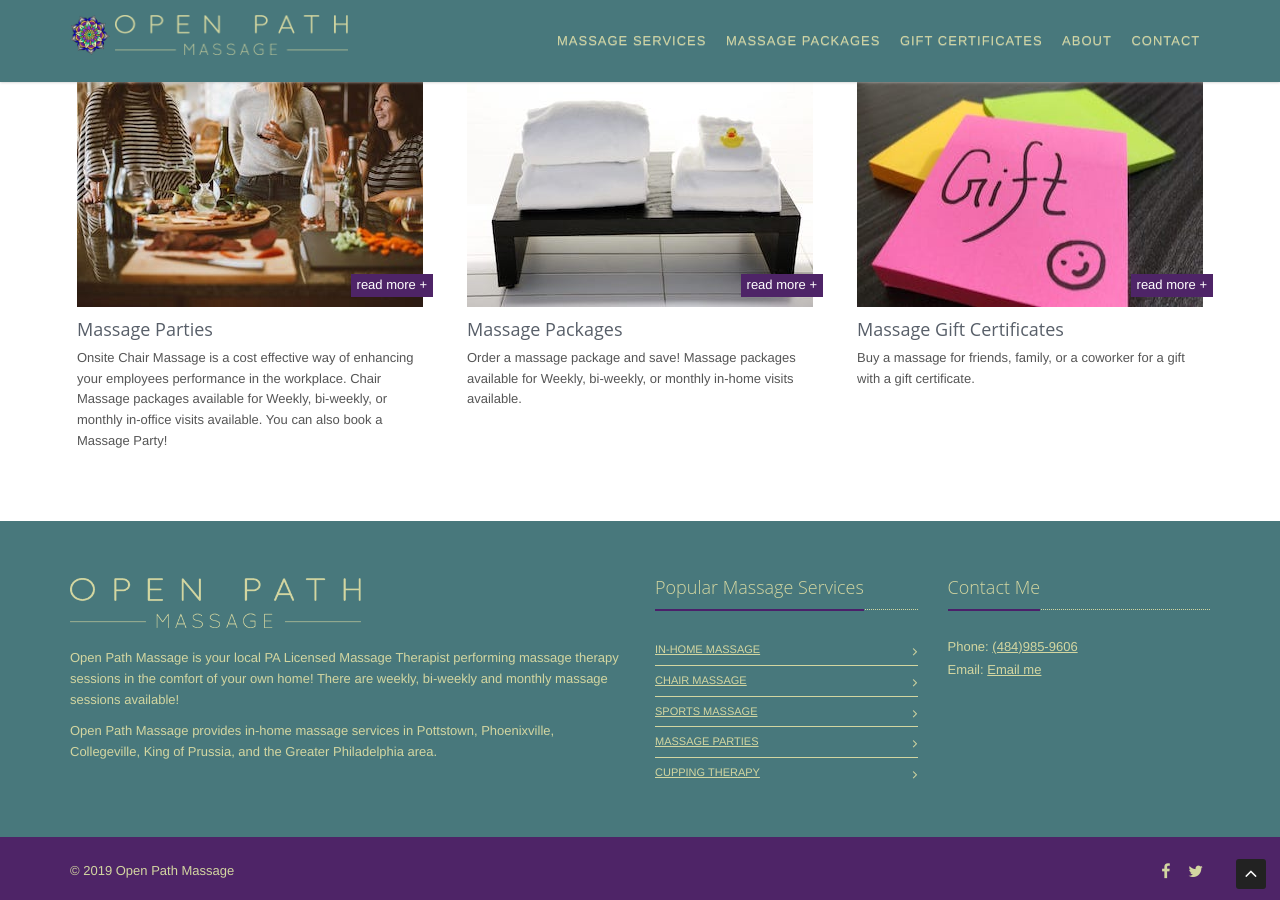
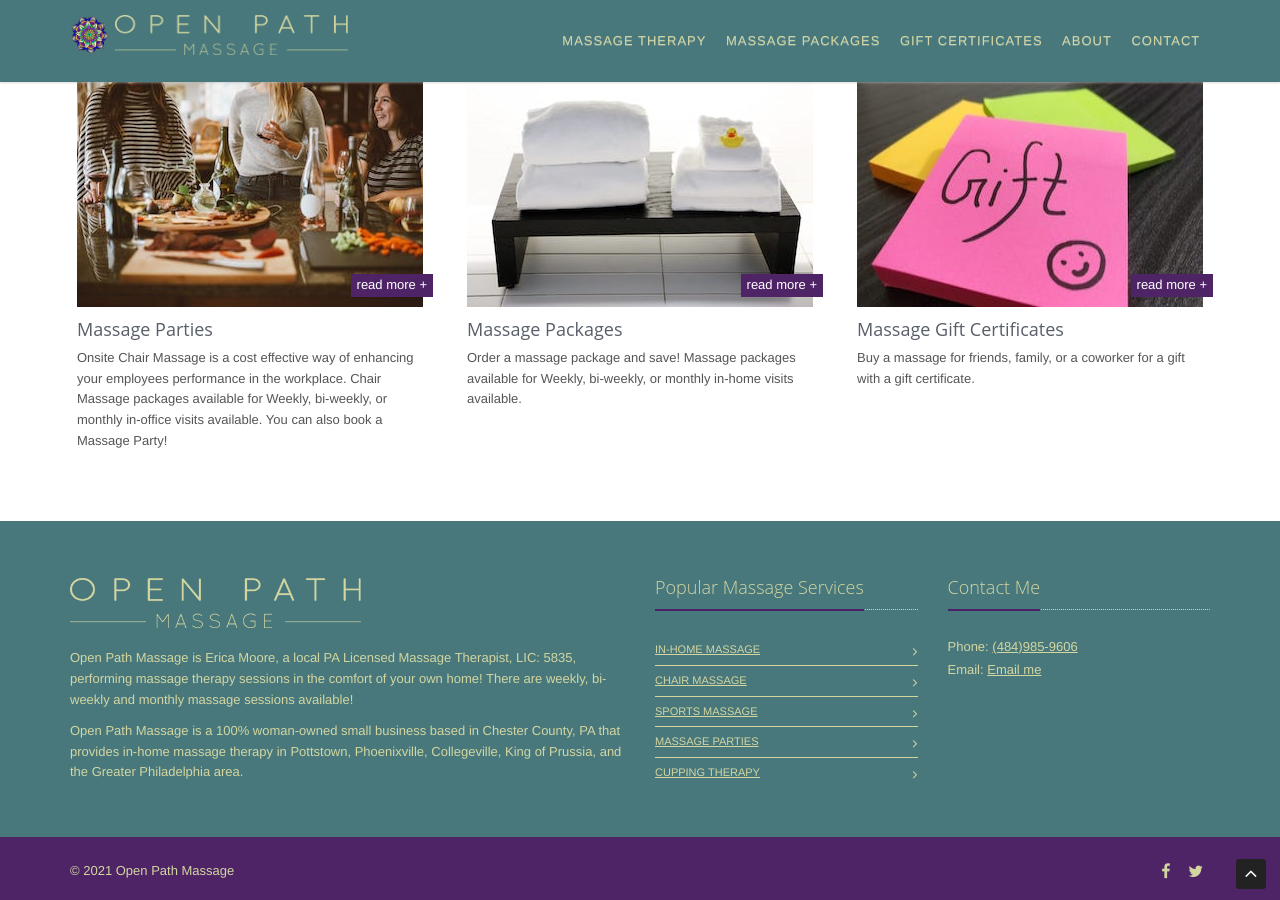
Before and after one commit to mrssk33lz/openpathmassage, a Jekyll site: the page built from index.md, in a window 1280 px wide and 900 px high, scrolled down 1439 px. Built offline with Jekyll 4.4.1, drawn with Linux system fonts in a browser that asks for light colours; nearby versions of some CDN libraries; some of the changed text lies outside the part shown.

Commit message:
Updating content and copyright date.

```diff
--- a/_config.yml
+++ b/_config.yml
@@ -24,7 +24,7 @@
 description: In-Home Massage Therapy in Pottstown and the Philadelphia area.
 
 # The credits show up in the includes/_footer.html – It would be nice of you to leave a link to Phlow or Feeling Responsive as a thank you :)
-credits: '<p>Powered by <a href="http://jekyllrb.com/" target="_blank">Jekyll</a> and <a href="https://sk33lz.com/" title="sk33lz">a Ninja</a>.</p>'
+credits: '<p>Powered by Jekyll and <a href="https://sk33lz.com/" title="sk33lz">a Ninja</a>.</p>'
 
 # Email address for site.
 email: erica@openpathmassage.com
@@ -40,7 +40,7 @@
 # Example: <img src="{{ site.urlimg }}{{ post.image.title }}" />
 # Markdown-Example for posts ![Image Text]({{ site.urlimg }}image.jpg)
 #
-urlimg: 'https://sk33lz.github.io/themeroot/images/'
+urlimg: 'https://openpathmassage.netlify.app/assets/images'
 
 # Logo size is 600x80 pixels
 logo: "logo.png"
--- a/_includes/footer.html
+++ b/_includes/footer.html
@@ -4,8 +4,8 @@
       <div class="row">
         <div class="col-md-6 md-margin-bottom-40">
           <a href="index.html"><img id="logo-footer" class="footer-logo" src="/assets/img/logo/openpathstylizedlogo-yellow.png" alt="Open Path Massage logo"></a>
-          <p>Open Path Massage is your local PA Licensed Massage Therapist performing massage therapy sessions in the comfort of your own home! There are weekly, bi-weekly and monthly massage sessions available!</p>
-          <p>Open Path Massage provides in-home massage services in Pottstown, Phoenixville, Collegeville, King of Prussia, and the Greater Philadelphia area.</p>
+          <p>Open Path Massage is Erica Moore, a local PA Licensed Massage Therapist, LIC: 5835, performing massage therapy sessions in the comfort of your own home! There are weekly, bi-weekly and monthly massage sessions available!</p>
+          <p>Open Path Massage is a 100% woman-owned small business based in Chester County, PA that provides in-home massage therapy in Pottstown, Phoenixville, Collegeville, King of Prussia, and the Greater Philadelphia area.</p>
         </div>
         <!--<div class="col-md-3 md-margin-bottom-40">
            <div class="posts">
@@ -39,7 +39,7 @@
         <div class="col-md-3 map-img md-margin-bottom-40">
           <div class="headline"><h2>Contact Me</h2></div>
           <address class="md-margin-bottom-40">
-            Phone: <a href="tel:+1800229933">(484)985-9606</a><br />
+            Phone: <a href="tel:+4849859606">(484)985-9606</a><br />
             Email: <script type="text/javascript">
             //<![CDATA[
             <!--
@@ -74,7 +74,7 @@
     <div class="container">
       <div class="row">
         <div class="col-md-6">
-          <p>© 2019 Open Path Massage</p>
+          <p>© 2021 Open Path Massage</p>
         </div>
         <div class="col-md-6">
           <ul class="footer-socials list-inline">
--- a/_includes/header.html
+++ b/_includes/header.html
@@ -21,7 +21,7 @@
         <div class="menu-container">
           <ul class="nav navbar-nav">
             <li class="nav_pain_management">
-              <a href="/">Massage Services</a>
+              <a href="/">Massage Therapy</a>
             </li>
             <li class="nav_wellness">
               <a href="/massage-packages">Massage Packages</a>
--- a/index.md
+++ b/index.md
@@ -6,7 +6,7 @@ slider_cache: false
 slider:
   slides:
     - image: /assets/images/in-home-massage.jpg
-      slide_html: <h3>In-Home Massage Services</h3><p>Get a professional table massage in the comfort of your own home.</p><p><a href="/in-home-massage" class="btn-u btn-purple">Learn More</a></p>
+      slide_html: <h3>In-Home Massage Therapy</h3><p>Get a professional table massage in the comfort of your own home.</p><p><a href="/in-home-massage" class="btn-u btn-purple">Learn More</a></p>
     - image: /assets/images/reflexology-therapy.jpg
       slide_html: <h3>Reflexology Therapy Services</h3><p>Experience pain relief and relaxation from the ancient technique of Reflexology Therapy.</p><p><a href="/reflexology-therapy" class="btn-u btn-purple">Learn More</a></p>
     - image: /assets/images/cupping-therapy.jpg
@@ -35,7 +35,7 @@ slider:
   <div class="margin-bottom-10"></div>
     <div class="row">
       <div class="col-md-12">
-        <h1>Massage Services</h1>
+        <h1>Massage Therapy Services</h1>
       </div>
     </div>
   <div class="row">
```
Also changed, not shown: Gemfile.lock.
